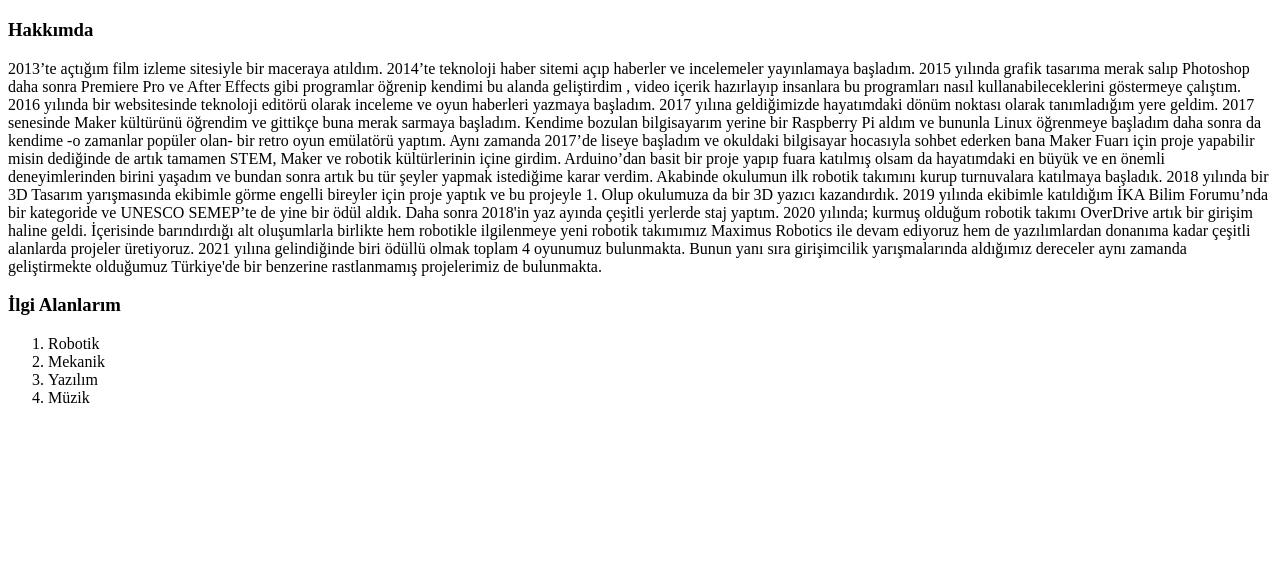
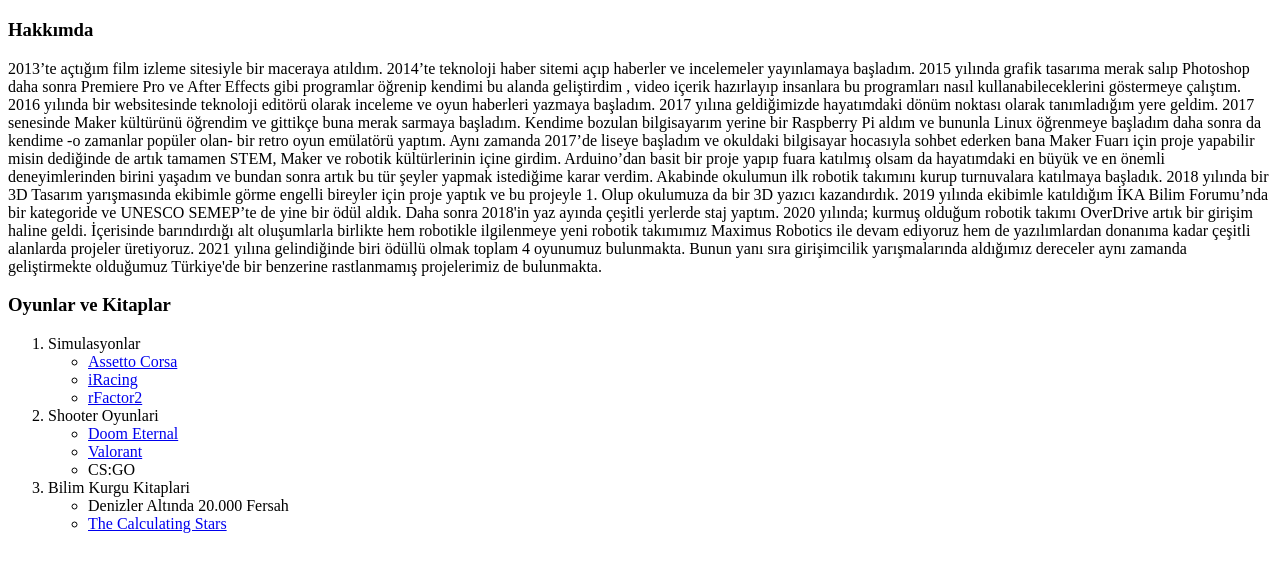
Before and after one commit to ygtdgn/patika-html1, a plain HTML site: page index.html in a window 1280 px wide. Shown: the part 61-632 px from the top of the page. Drawn offline with Linux system fonts and the light colour scheme.

Commit message:
Odev 2 html eklendi

```diff
--- a/index.html
+++ b/index.html
@@ -1,9 +1,11 @@
 <!DOCTYPE html>
-
-<html>
-    <!-- Site Başlığı -->
-<title>Yiğit Doğan</title>
-
+<html lang="en">
+<head>
+    <meta charset="UTF-8">
+    <meta http-equiv="X-UA-Compatible" content="IE=edge">
+    <meta name="viewport" content="width=device-width, initial-scale=1.0">
+    <title>Yigit Dogan</title>
+</head>
 <body>
     <div>
         <!-- Sayfa Başlığı -->
@@ -25,16 +27,29 @@
     </div>
     <div>
         <!-- Konu Başlığı -->
-        <h3>İlgi Alanlarım</h3>
-        <ol>
-            <li>Robotik</li>
-            <li>Mekanik</li>
-            <li>Yazılım</li>
-            <li>Müzik</li>
+        <h3>Oyunlar ve Kitaplar</h3>
+        <ol type="1">
+            <li>Simulasyonlar
+                <ul>
+                    <li><a href="https://www.metacritic.com/game/pc/assetto-corsa">Assetto Corsa</a> </li>
+                    <li><a href="https://www.metacritic.com/game/pc/iracing">iRacing</a></li>
+                    <li><a href="https://www.metacritic.com/game/pc/rfactor-2">rFactor2</a> </li>
+                </ul>
+            </li>
+            <li>Shooter Oyunlari
+                <ul>
+                    <li><a href="https://www.metacritic.com/game/playstation-4/doom-eternal">Doom Eternal</a> </li>
+                    <li><a href="https://www.metacritic.com/game/pc/valorant"> Valorant</a></li>
+                    <li>CS:GO</li>
+                </ul>
+            </li>
+            <li>Bilim Kurgu Kitaplari
+                <ul>
+                <li>Denizler Altında 20.000 Fersah</li>
+                <li><a href="https://www.goodreads.com/book/show/33080122-the-calculating-stars"> The Calculating Stars</a></li>
+                </ul>
+            </li>
         </ol>
     </div>
-    </body>
-
-
-
+</body>
 </html>
```
